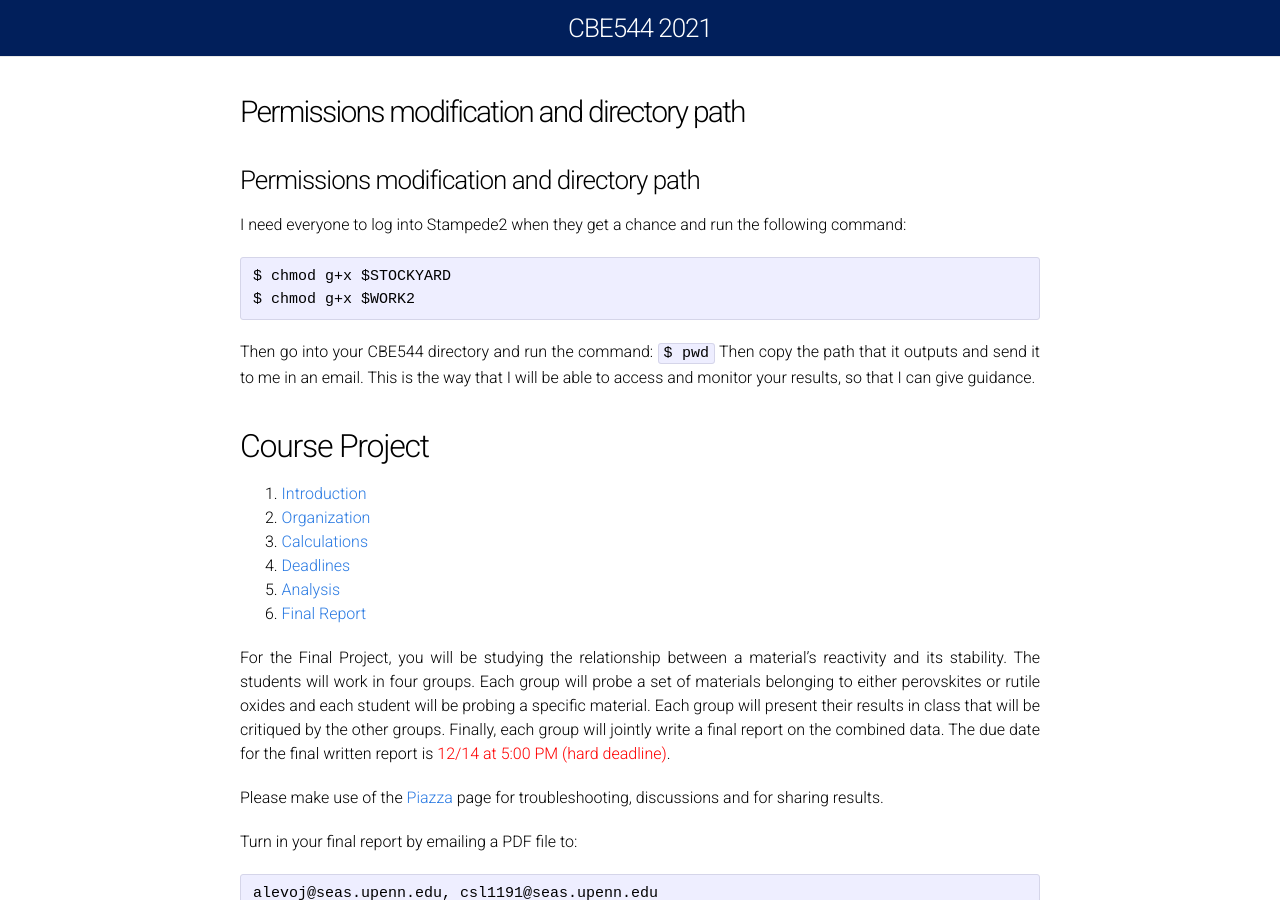
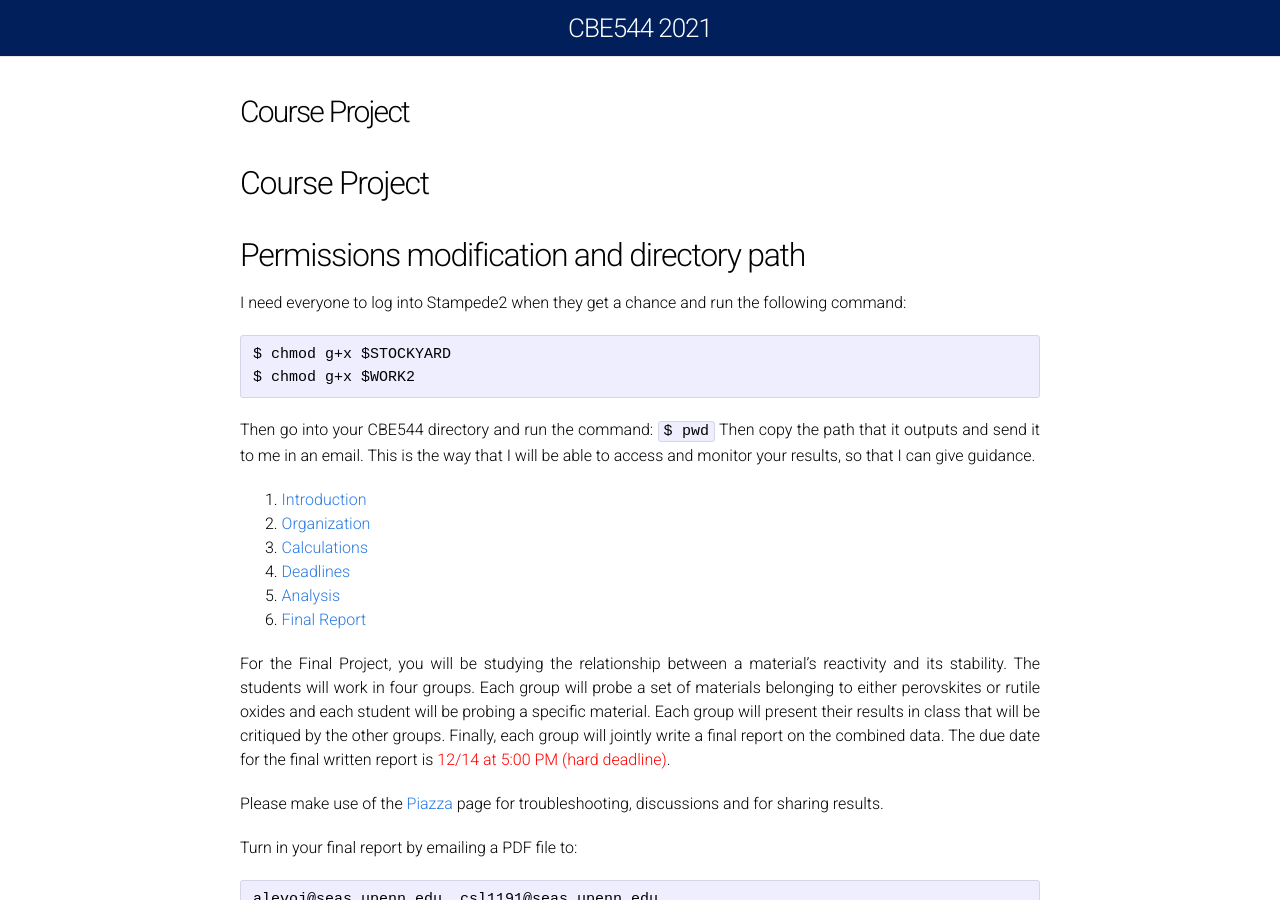
Before and after one commit to UPennCBE544/2023.github.io, a Jekyll site: the page built from ProjectDescription.md, in a window 1280 px wide and 900 px high. Built offline with Jekyll 4.4.1, drawn with Linux system fonts in a browser that asks for light colours; our own code applies the rules of GitHub Pages for plain Markdown files.

Commit message:
Update ProjectDescription.md

````diff
--- a/ProjectDescription.md
+++ b/ProjectDescription.md
@@ -3,8 +3,9 @@ layout: page
 mathjax: true
 permalink: /Project/
 ---
+## Course Project ##
 
-### Permissions modification and directory path ###
+## Permissions modification and directory path ##
 I need everyone to log into Stampede2 when they get a chance and run the following command:
 ```
 $ chmod g+x $STOCKYARD
````
Also changed, not shown: other parts of ProjectDescription.md (+0 -1 lines).
